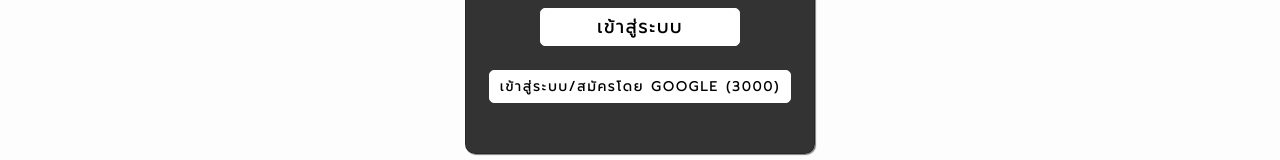
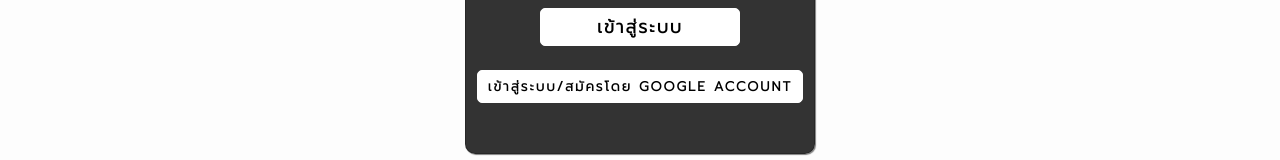
Before and after one commit to kiart-tantasi/note-app-react-client, a React (Create React App) app: page /authentication in a window 1280 px wide. Shown: the part 427-587 px from the top of the page. Built offline with nearby package versions, Linux system fonts and the light colour scheme; no server answers; a web font is replaced by a local one.

Commit message:
fixed login register

```diff
--- a/src/Auth/Auth.js
+++ b/src/Auth/Auth.js
@@ -51,8 +51,8 @@
                     alert("การลงทะเบียนล้มเหลว")
                 }
             })
-        }
         // log in
+        } else if (!registering) {
             fetch("/api/login", options)
             .then(res => {
                 if (res.ok) {
@@ -68,6 +68,7 @@
                 }
             })
             .catch((err) => console.log(err.message));
+        }
     }
 
     function handleLogOut() {
@@ -100,9 +101,9 @@
                     <br/><br/>
                     <button className={styles.submitAuth} onClick={handleLogIn} type="submit">{(registering) ? "ลงทะเบียน" : "เข้าสู่ระบบ"}</button>
                     <br/><br/>
-                    {/* <button><a href="/api/auth/google">เข้าสู่ระบบ/สมัครโดย GOOGLE ACCOUNT</a></button> */}
+                    <button><a href="/api/auth/google">เข้าสู่ระบบ/สมัครโดย GOOGLE ACCOUNT</a></button>
                     {/* when testing on 3000, use below */}
-                    <button><a href="http://localhost:4000/api/auth/google">เข้าสู่ระบบ/สมัครโดย GOOGLE (3000)</a></button>
+                    {/* <button><a href="http://localhost:4000/api/auth/google">เข้าสู่ระบบ/สมัครโดย GOOGLE (3000)</a></button> */}
                 </form>
             </div>
         )
```
Lines whose indentation alone changed are shown as unchanged.
